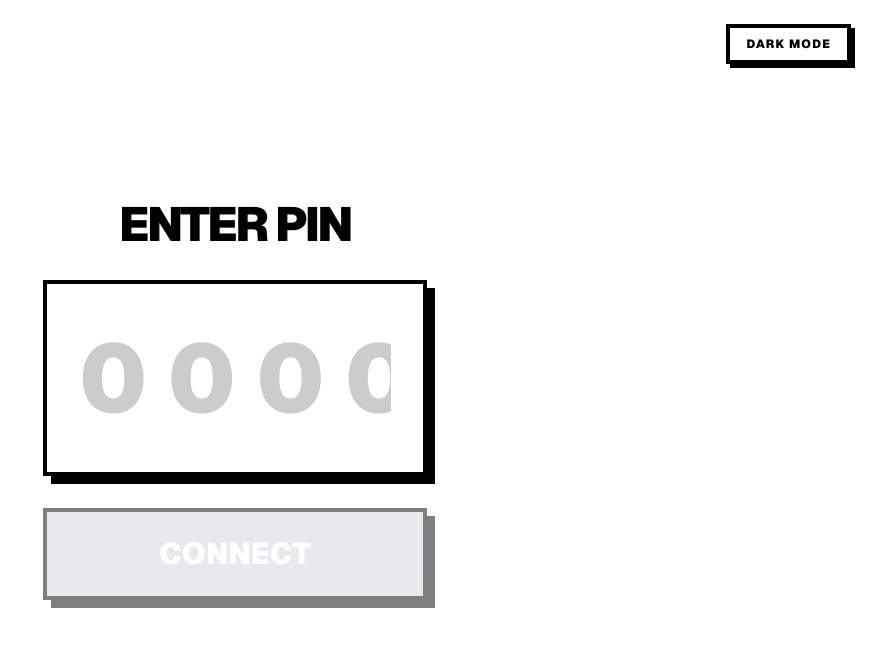
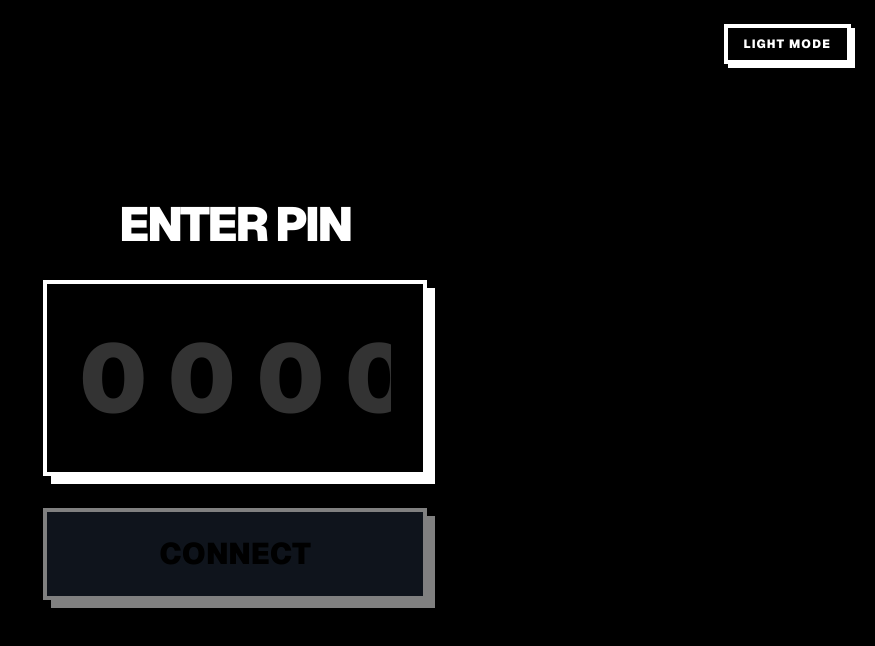
Before and after one commit to NurazimRoizan/Resonance, a Next.js app: page / in a window 1280 px wide. Shown: the top 646 px of the page, without its empty margins (405-1280 px from the left). Built offline with nearby package versions, Linux system fonts and the light colour scheme; no server answers.

Commit message:
feat: make dark mode default, add theme persistence, update button and shadow colors

```diff
--- a/src/app/page.tsx
+++ b/src/app/page.tsx
@@ -7,14 +7,24 @@ import { useResonance } from '@/hooks/useResonance';
 
 export default function Home() {
   const [pin, setPin] = useState<string | null>(null);
-  const [isDarkMode, setIsDarkMode] = useState(false);
+  const [isDarkMode, setIsDarkMode] = useState(true);
   const { myState, partnerState, isConnected, updateColor, sendNudge } = useResonance(pin);
 
   useEffect(() => {
     if ('serviceWorker' in navigator) {
       navigator.serviceWorker.register('/sw.js').catch(console.error);
     }
+    const saved = localStorage.getItem('theme');
+    if (saved) {
+      setIsDarkMode(saved === 'dark');
+    }
   }, []);
+
+  const toggleTheme = () => {
+    const next = !isDarkMode;
+    setIsDarkMode(next);
+    localStorage.setItem('theme', next ? 'dark' : 'light');
+  };
 
   const getPartnerBgColor = () => {
     if (partnerState.color === 'neutral') {
@@ -35,7 +45,7 @@ export default function Home() {
       style={pin && partnerState.color !== 'neutral' ? { backgroundColor: getPartnerBgColor() } : {}}
     >
       <button
-        onClick={() => setIsDarkMode(!isDarkMode)}
+        onClick={toggleTheme}
         className={`absolute top-6 right-6 font-black uppercase text-xs tracking-widest px-4 py-2 border-4 transition-all active:translate-y-1 active:translate-x-1 z-50 ${
           isDarkMode
             ? 'bg-black text-white border-white shadow-[4px_4px_0_0_#FFF] active:shadow-[0_0_0_0_#FFF]'
--- a/src/components/PinEntry.tsx
+++ b/src/components/PinEntry.tsx
@@ -58,8 +58,8 @@ export function PinEntry({ onJoin, isDarkMode }: PinEntryProps) {
           disabled={pin.length !== 4}
           className={`w-full py-6 text-3xl font-black uppercase border-4 transition-all active:translate-y-2 active:translate-x-2 disabled:opacity-50 disabled:cursor-not-allowed ${
             isDarkMode
-              ? 'border-white bg-[#0000FF] text-white shadow-[8px_8px_0_0_#FFFFFF] active:shadow-[0_0_0_0_#FFFFFF] disabled:bg-gray-800'
-              : 'border-black bg-[#0000FF] text-white shadow-[8px_8px_0_0_#000000] active:shadow-[0_0_0_0_#000000] disabled:bg-gray-300'
+              ? 'border-white bg-[#00FFFF] text-black shadow-[8px_8px_0_0_#FFFFFF] active:shadow-[0_0_0_0_#FFFFFF] disabled:bg-gray-800'
+              : 'border-black bg-[#00FFFF] text-black shadow-[8px_8px_0_0_#000000] active:shadow-[0_0_0_0_#000000] disabled:bg-gray-300'
           }`}
         >
           Connect
--- a/src/components/Token.tsx
+++ b/src/components/Token.tsx
@@ -87,7 +87,7 @@ export function Token({ currentColor, partnerLastNudge, onColorChange, onNudge,
         }}
         className={`w-64 h-64 md:w-80 md:h-80 rounded-full border-[8px] cursor-grab active:cursor-grabbing active:scale-95 transition-colors duration-300 flex items-center justify-center relative z-10 ${
           isDarkMode
-            ? 'border-white shadow-[16px_16px_0_0_#FFFFFF]'
+            ? 'border-white shadow-[16px_16px_0_0_#808080]'
             : 'border-black shadow-[16px_16px_0_0_#000000]'
         }`}
       >
```
